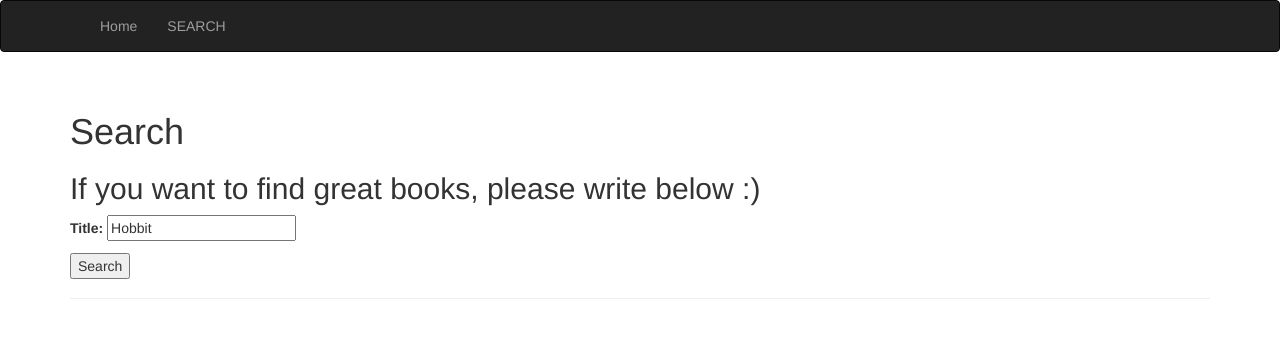
After one commit to wwijatkowski/books_api, a Flask app: page /search in a window 1280 px wide. The commit adds this page. Shown: the top 338 px of the page. Run offline with Flask 2, Linux system fonts and the light colour scheme; some libraries are stand-ins or nearby versions.

Commit message:
Added Search feature and descriptios of functions.

```diff
--- a/app.py
+++ b/app.py
@@ -1,11 +1,15 @@
-from flask import Flask, render_template, request, json
+from flask import Flask, render_template, request, json, flash, redirect, url_for
 from flask_bootstrap import Bootstrap
 from flask_sqlalchemy import SQLAlchemy
 import requests
+from sqlalchemy.exc import InterfaceError
+
+from forms import SearchField
 
 app = Flask(__name__)
 app.config['SQLALCHEMY_DATABASE_URI'] = 'sqlite:///Data_base.db'
 app.config['SQLALCHEMY_TRACK_MODIFICATIONS'] = True
+app.config['SECRET_KEY'] = 'sweihfjnwejhgdfkefdhw;lw;w;w'
 bootstrap = Bootstrap(app)
 db = SQLAlchemy(app)
 
@@ -17,32 +21,72 @@ def home():
     return render_template('home.html')
 
 
-@app.route('/books-list')
+@app.route('/search', methods=['GET', 'POST'])
+def search():
+    """
+    This searching data from API on site https://www.googleapis.com/books/v1/volumes
+    and show an screen results into table.
+    """
+
+    form = SearchField()
+
+    def data_converter(data):
+        """
+        Because data is type -> list.
+        Function check if data is in corrent format (str) for save into data base. If not, convert into str.
+        :param data: one item from json file
+        :return: str
+        """
+        output_string = ''
+        for i in data:
+            output_string += i
+        return output_string
+
+    if request.method == 'POST':
+        # Cleaning data base for model Book before new request
+        db.session.query(models.Book).delete()
+        db.session.commit()
+
+        title = form.title.data
+        params = {"q": title}
+        response = requests.get('https://www.googleapis.com/books/v1/volumes', params=params)
+        if response.status_code == 200:
+            data_response = response.json()
+            books = data_response['items']
+            for item in books:
+                ### It is neede to oparate this instance because not always is all data to create object to data base.
+                try:
+                    book = models.Book(item['id'],
+                                       item['volumeInfo']['title'],
+                                       data_converter(item['volumeInfo']['authors']),
+                                       item['volumeInfo']['publishedDate']
+                                       )
+                    db.session.add(book)
+                    db.session.commit()
+                except KeyError:
+                    pass
+            return redirect(url_for('books_list'))
+        else:
+            flash('Nothing found. try again')
+            return redirect(url_for('search'))
+
+    return render_template('search.html', form=form)
+
+@app.route('/books-list/')
 def books_list():
-    # Cleaning data base for model Book before new request
-    db.session.query(models.Book).delete()
-    db.session.commit()
+    """
+    Take data from data base about books were taken from API nad show into tabel.
+    """
 
-    response = requests.get('https://www.googleapis.com/books/v1/volumes?q=Hobbit')
-    if response.status_code == 200:
-        books_founded = response.json()
-        books = books_founded['items']
-        for item in books:
-            book = models.Book(item['id'],
-                               item['volumeInfo']['title'],
-                               item['volumeInfo']['authors'][0],
-                               item['volumeInfo']['publishedDate']
-                               )
-            db.session.add(book)
-            db.session.commit()
-        all = db.session.query(models.Book).all()
-
-        return render_template('bookslist.html', all=all)
+    all = db.session.query(models.Book).all()
+    return render_template('bookslist.html', all=all)
 
 
 @app.route('/book-list-sort')
 def sort_data():
-
+    """
+    Take data from data base about books were taken from API, sort ascending or descending and finally show into tabel.
+    """
     choice = request.args.get('sort_type')
     if choice == 'ascending':
         all = db.session.query(models.Book).order_by(models.Book.published_date)
@@ -54,8 +98,10 @@ def sort_data():
 
 
 @app.route('/filter-by-title')
-def filter_data():
-
+def filter_title():
+    """
+    Filter data by title which was chosen.
+    """
     data = request.args.get('data')
     filtered_data = db.session.query(models.Book).filter_by(title=data).all()
 
@@ -64,7 +110,9 @@ def filter_data():
 
 @app.route('/filter-by-authors')
 def filter_authors():
-
+    """
+    Filter data by authors which was chosen.
+    """
     data = request.args.get('data')
     filtered_data = db.session.query(models.Book).filter_by(authors=data).all()
 
@@ -73,7 +121,9 @@ def filter_authors():
 
 @app.route('/filter-by-published_date')
 def filter_published_date():
-
+    """
+    Filter data by published_date which was chosen.
+    """
     data = request.args.get('data')
     filtered_data = db.session.query(models.Book).filter_by(published_date=data).all()
 
@@ -82,6 +132,9 @@ def filter_published_date():
 
 @app.route('/book-details')
 def book_details():
+    """
+    Show details of chosen book.
+    """
     book_id = request.args.get('book_id')
 
     response = requests.get(f'https://www.googleapis.com/books/v1/volumes/{book_id}')
--- a/forms.py
+++ b/forms.py
@@ -0,0 +1,8 @@
+from flask_wtf import FlaskForm
+from wtforms import StringField, SubmitField
+from wtforms.validators import DataRequired
+
+
+class SearchField(FlaskForm):
+    title = StringField('Title:', validators=[DataRequired()], default="Hobbit")
+    submit = SubmitField('Search')
--- a/models.py
+++ b/models.py
@@ -1,10 +1,11 @@
 from app import db
+
 
 class Book(db.Model):
     id = db.Column(db.Integer, primary_key=True)
     book_id = db.Column(db.Integer)
     title = db.Column(db.String)
-    authors = db.Column(db.String)
+    authors = db.Column(db.String, default="")
     published_date = db.Column(db.String)
 
     def __init__(self, book_id, title, authors, published_date):
--- a/templates/base.html
+++ b/templates/base.html
@@ -14,7 +14,7 @@
         <div class="navbar-collapse collapse">
             <ul class="nav navbar-nav">
                 <li><a href="/">Home</a></li>
-                <li><a href="/books-list">LIST OF BOOK</a></li>
+                <li><a href="/search">SEARCH</a></li>
             </ul>
         </div>
     </div>
--- /dev/null
+++ b/templates/search.html
@@ -0,0 +1,18 @@
+{% extends "base.html" %}
+
+{% block title %}SEARCH{% endblock %}
+
+{% block page_content %}
+{% for message in get_flashed_messages() %}
+            <p style="color:green">{{ message }}</p>
+{% endfor %}
+    <div class="page-header">
+        <h1>Search</h1>
+        <h2>If you want to find great books, please write below :)</h2>
+        <form method="POST">
+            <p>{{ form.title.label }} {{ form.title() }}</p>
+            <p>{{ form.submit() }}</p>
+
+        </form>
+    </div>
+{% endblock %}
```
